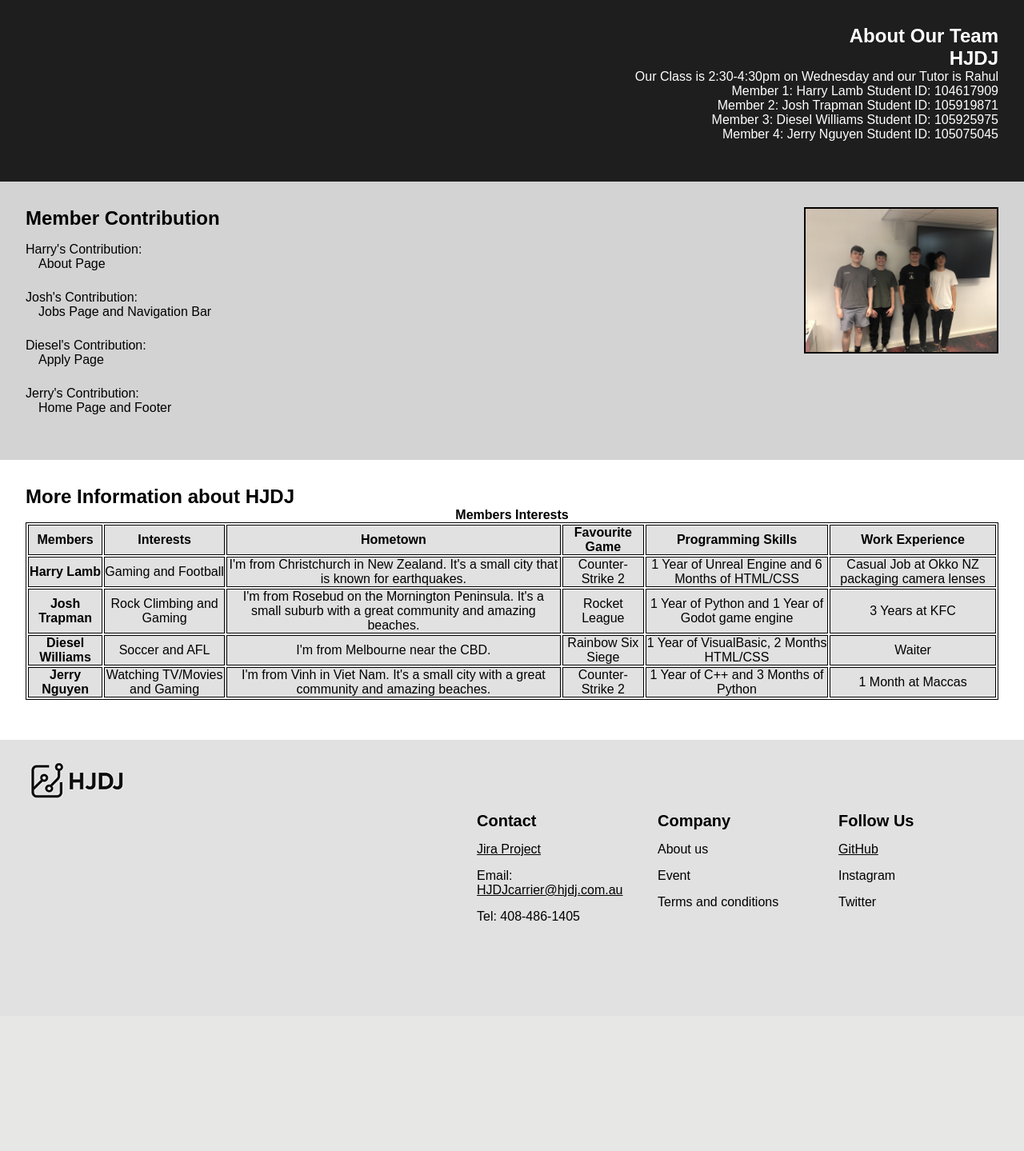
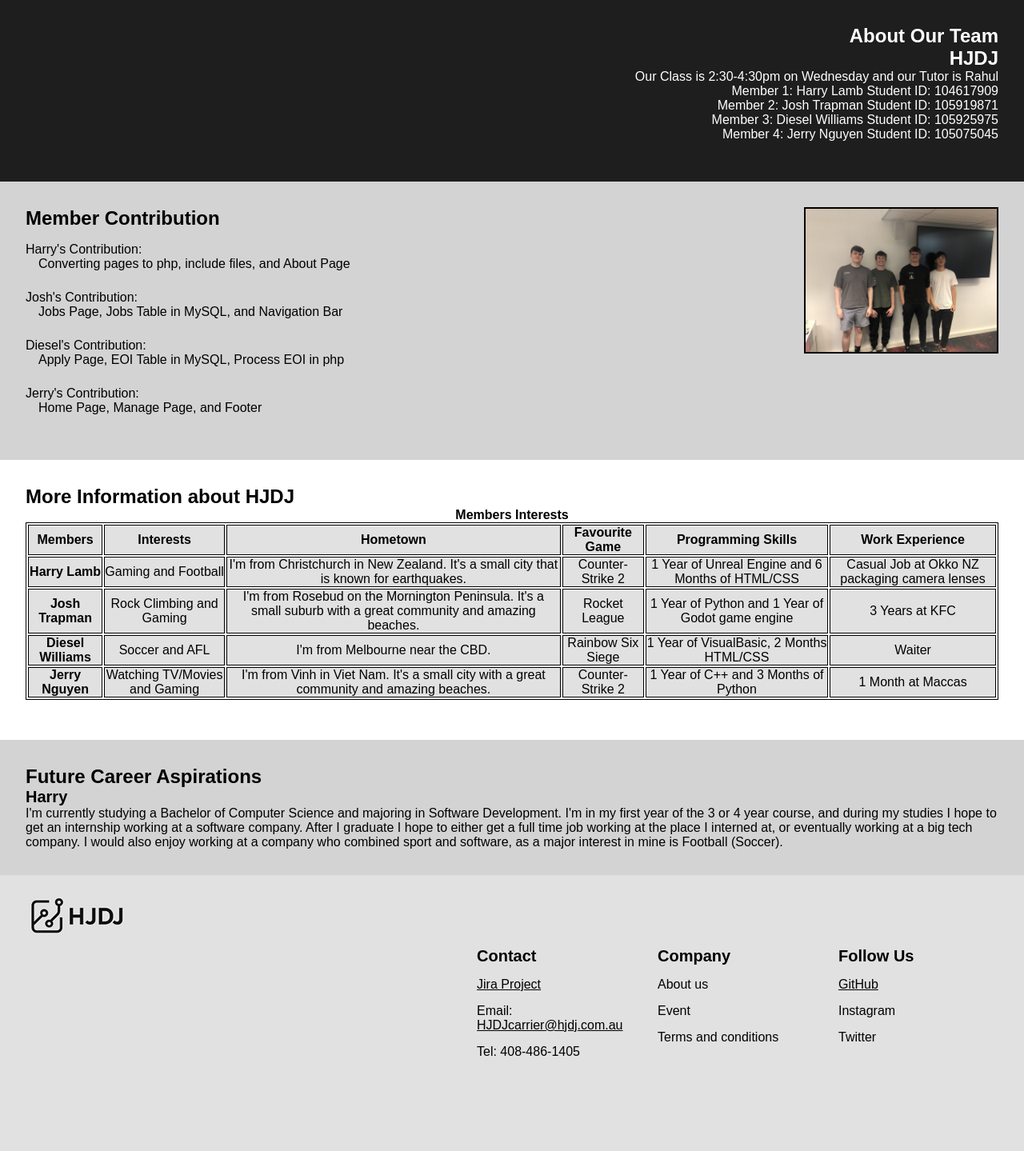
Before and after one commit to HJDJ-tech/COS10026-Project-Part-2, a PHP site: page /about.php in a window 1280 px wide. Shown: the part 61-1500 px from the top of the page at 80% size. Before the commit the page ends 1212 px from the top, so only its background shows below. Run offline with PHP 8.4, Linux system fonts and the light colour scheme.

Commit message:
About.php changes

```diff
--- a/project2/about.php
+++ b/project2/about.php
@@ -45,13 +45,13 @@
             <h2>Member Contribution</h2>
               <dl>
                 <dt>Harry's Contribution:</dt>
-                <dd>About Page</dd>
+                <dd>Converting pages to php, include files, and About Page</dd>
                 <dt>Josh's Contribution:</dt>
-                <dd>Jobs Page and Navigation Bar</dd>
+                <dd>Jobs Page, Jobs Table in MySQL, and Navigation Bar</dd>
                 <dt>Diesel's Contribution:</dt>
-                <dd>Apply Page</dd>
+                <dd>Apply Page, EOI Table in MySQL, Process EOI in php</dd>
                 <dt>Jerry's Contribution:</dt>
-                <dd>Home Page and Footer</dd>
+                <dd>Home Page, Manage Page, and Footer</dd>
               </dl>
           </section>
 
@@ -112,6 +112,13 @@
             <br>
           </section>
 
+          <section id="grey_section">
+            <h2>Future Career Aspirations</h2>
+            <h3>Harry</h3>
+              <p>I'm currently studying a Bachelor of Computer Science and majoring in Software Development. I'm in my first year of the 3 or 4 year course, and during my studies I hope to get an internship working at a software company. After I graduate I hope to either get a full time job working at the place I interned at, or eventually working at a big tech company. I would also enjoy working at a company who combined sport and software, as a major interest in mine is Football (Soccer).</p>
+          </section>
+
+
 
         <!--Footer with Jira link-->
       <?php include "footer.inc";?>
```
